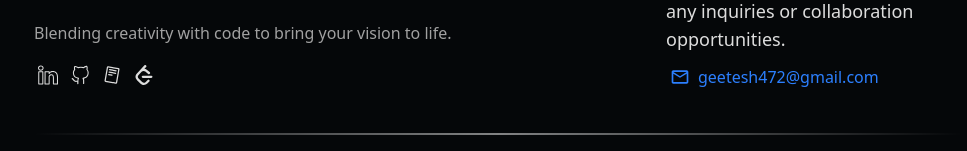
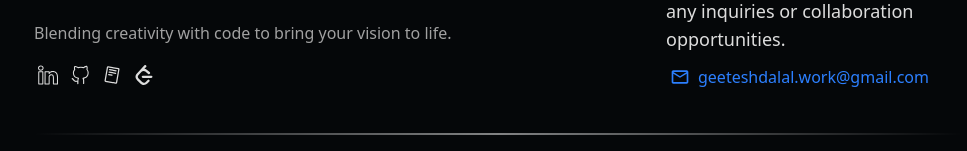
Before and after one commit to Geeteshgit/geeteshportfolio, a Next.js app: page /projects in a window 1280 px wide. Shown: the part 2073-2224 px from the top of the page, without its empty margins (142-1109 px from the left). Built offline with nearby package versions, Linux system fonts and the light colour scheme.

Commit message:
email changes

```diff
--- a/data/myData.ts
+++ b/data/myData.ts
@@ -19,7 +19,7 @@ export interface Projects {
 }
 
 export const myData: Data = {
-    email: 'geetesh472@gmail.com',
+    email: 'geeteshdalal.work@gmail.com',
     linkedin: 'geeteshdalal',
     resume: 'Geetesh_Resume.pdf',
     github: 'Geeteshgit',
```
